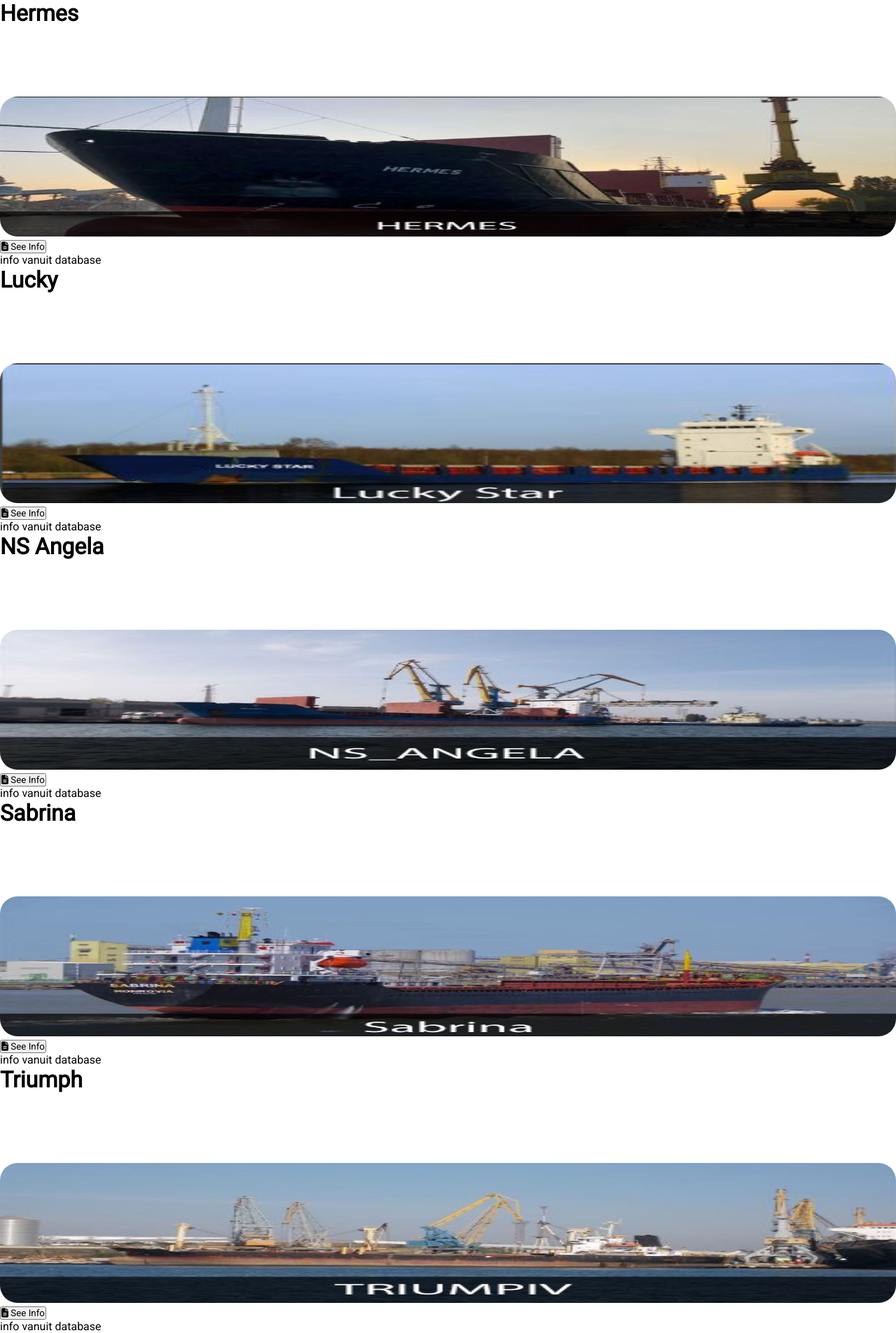
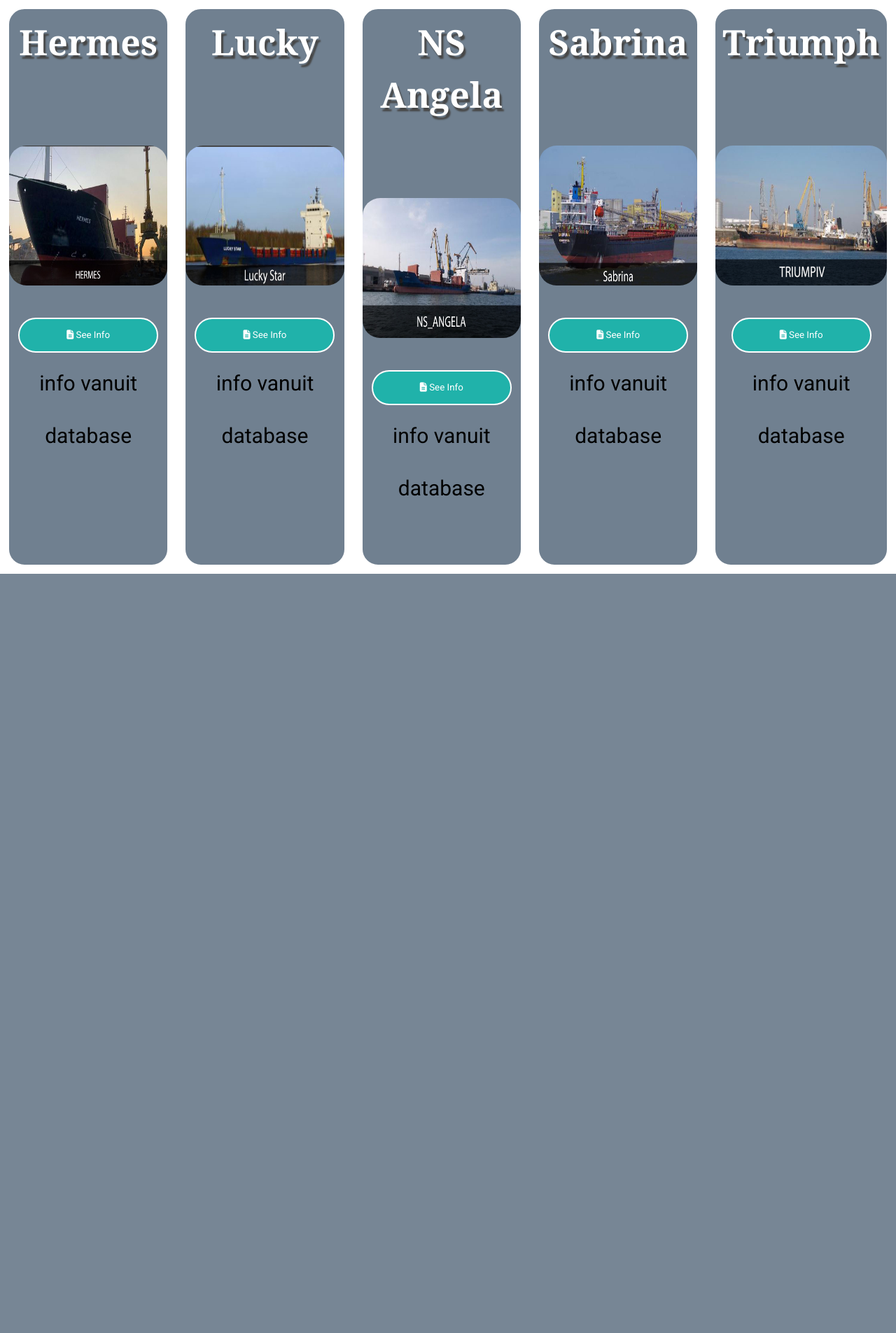
Before and after one commit to BoostioAaron/Bestevaer-Project, a PHP site: page /onzeSchepen.php in a window 1280 px wide. Shown: the part 75-1980 px from the top of the page at 70% size. After the commit the page ends 895 px from the top, so only its background shows below. Run offline with PHP 8.4, Linux system fonts and the light colour scheme; data comes from the database, SQL or seed files in the repository; some libraries are stand-ins or nearby versions.

Commit message:
Mini changes

```diff
--- a/css/style.css
+++ b/css/style.css
@@ -264,6 +264,12 @@
 #GeanimeerdetextHome {
   text-align: Center;
 }
+
+#Hellothereifloggedin {
+  font-size: 20px;
+  text-align: center;
+}
+
 /* home pagina */
 
 /* Login */
@@ -387,24 +393,44 @@
 
 /*signup */
 
-/* home pagina */
-#mijnschepenwrapper {
-  width: 100px;
-  height: 100px;
-  background-color: gray;
+/* Onze schepen */
+.flex-container {
+  display: flex;
+  flex-wrap: nowrap;
 }
 
-/* home pagina */
-
-/* Onze schepen */
-
-.Schepen {
-  float: left;
+.flex-container > div {
+  background-color: slategrey;
+  width: 400px;
+  height: 800px;
+  margin: 10px;
+  text-align: center;
+  line-height: 75px;
+  font-size: 30px;
+  border-radius: 25px;
+  border: solid white 3px;
+}
+.tekstSchepenBox {
+  font-weight: 900;
+  font-size: 3.5em;
+  color: white;
+  font-family: Cambria, Cochin, Georgia, Times, "Times New Roman", serif;
+  font-weight: bolder;
+  font-size: 50px;
+  float: center;
+  text-shadow: #474747 3px 5px 2px;
+  text-align: center;
+  margin: 10px;
+}
+.infoButton {
+  border: solid 2px white;
+  height: 50px;
   width: 200px;
-  height: 200px;
-  background-color: blue;
+  color: white;
+  background-color: lightseagreen;
+  cursor: pointer;
+  border-radius: 25px;
 }
-
 /* Onze schepen */
 
 /* icons */
```
